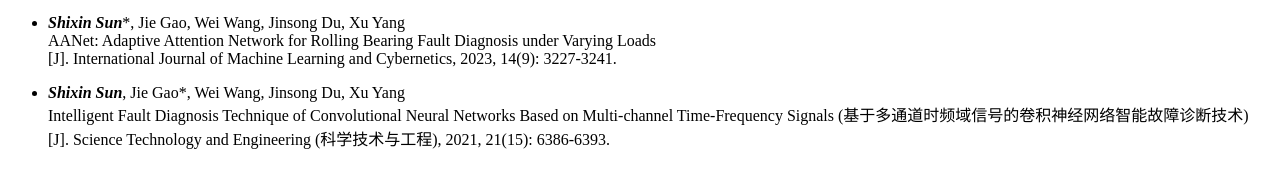
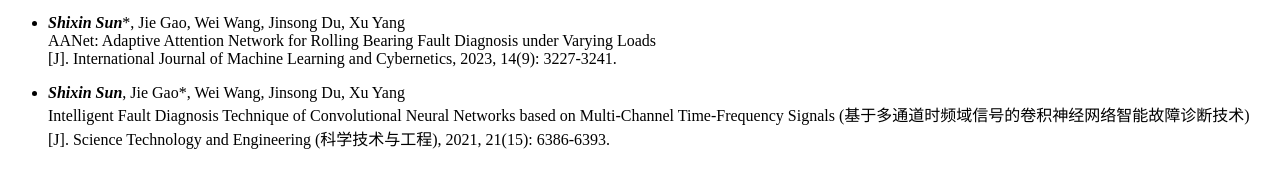
Before and after one commit to ShixinSUN94/shixinsun94.github.io, a Jekyll site: the page built from _pages/includes/3.pub.md, in a window 1280 px wide. Shown: the part 605-793 px from the top of the page. Built offline with Jekyll 4.4.1, drawn with Linux system fonts in a browser that asks for light colours; our own code applies the rules of GitHub Pages for plain Markdown files.

Commit message:
Update 3.pub.md

```diff
--- a/_pages/includes/3.pub.md
+++ b/_pages/includes/3.pub.md
@@ -14,5 +14,5 @@
   [J]. International Journal of Machine Learning and Cybernetics, 2023, 14(9): 3227-3241.
 
 - ***Shixin Sun***, Jie Gao*, Wei Wang, Jinsong Du, Xu Yang
-  Intelligent Fault Diagnosis Technique of Convolutional Neural Networks Based on Multi-channel Time-Frequency Signals (基于多通道时频域信号的卷积神经网络智能故障诊断技术)
+  Intelligent Fault Diagnosis Technique of Convolutional Neural Networks based on Multi-Channel Time-Frequency Signals (基于多通道时频域信号的卷积神经网络智能故障诊断技术)
   [J]. Science Technology and Engineering (科学技术与工程), 2021, 21(15): 6386-6393.
```
